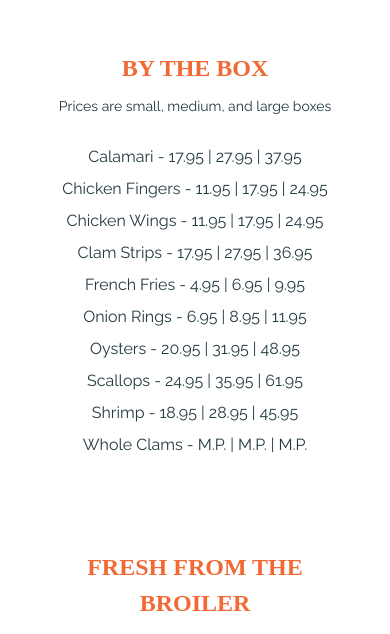
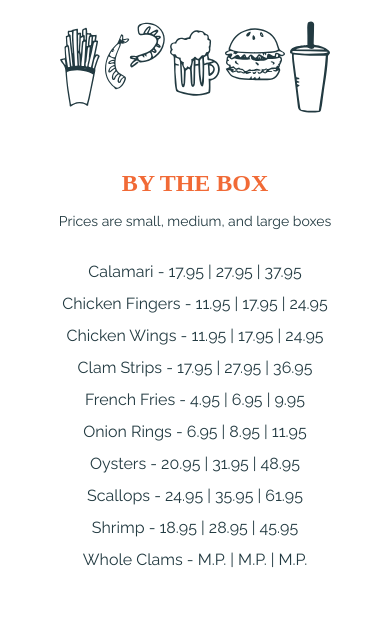
Before and after one commit to natdjerf/cms, a Gatsby site: page /menu in a window 390 px wide. Shown: the part 164-798 px from the top of the page. Built offline with nearby package versions, Linux system fonts and the light colour scheme; Gatsby itself is replaced by a stand-in of ours; a web font is replaced by a local one.

Commit message:
Add images to mobile menu

```diff
--- a/src/components/Menu.jsx
+++ b/src/components/Menu.jsx
@@ -189,6 +189,13 @@ const Menu = ({ data }) => {
   return (
     <section className="textCenter">
       <h1 className="h1">Menu</h1>
+      <div className="mobileOnly flex justifyCenter gap5">
+        <Fries role="presentation" alt="" className="w40" />
+        <Shrimp role="presentation" alt="" className="w60" />
+        <Beer role="presentation" alt="" className="w50" />
+        <Burger role="presentation" alt="" className="w60" />
+        <Soda role="presentation" alt="" className="w40" />
+      </div>
       <div className="textCenter paddingTop20 grid">
         <Shrimp role="presentation" alt="" className="col4 row1 hideMobile" />
         <Fries role="presentation" alt="" className="col12 row2 hideMobile" />
--- a/src/components/layout.css
+++ b/src/components/layout.css
@@ -178,6 +178,18 @@ body {
   height: 100vh;
 }
 
+.w40 {
+  width: 40px;
+}
+
+.w50 {
+  width: 50px;
+}
+
+.w60 {
+  width: 60px;
+}
+
 .width100 {
   width: 100%;
 }
@@ -225,6 +237,10 @@ body {
 
 .justifySpaceBetween {
   justify-content: space-between;
+}
+
+.gap5 {
+  gap: 5px;
 }
 
 .grid {
@@ -355,6 +371,10 @@ body {
 
 .marginIcon {
   margin-top: -40px;
+}
+
+.mobileFoodIcon {
+  width: 60px;
 }
 
 .desktopOnly {
```
